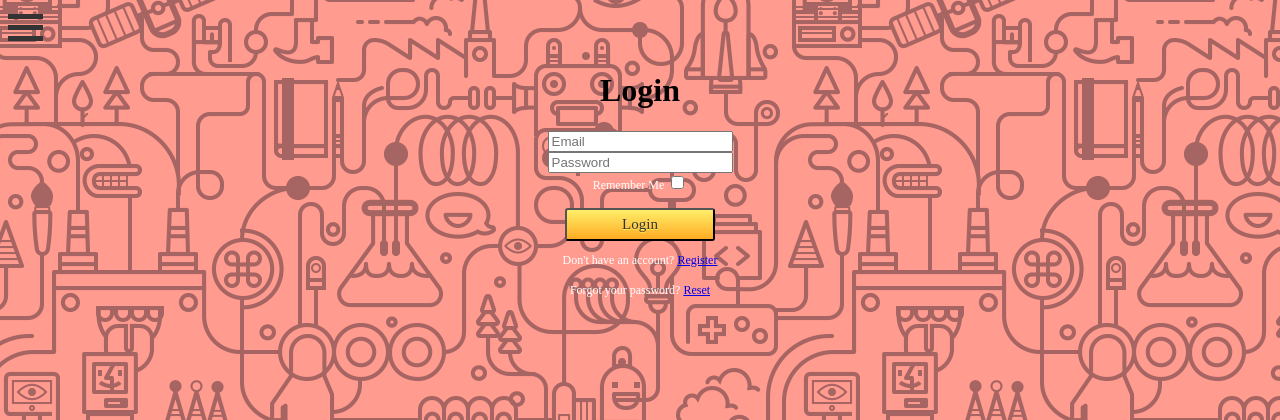
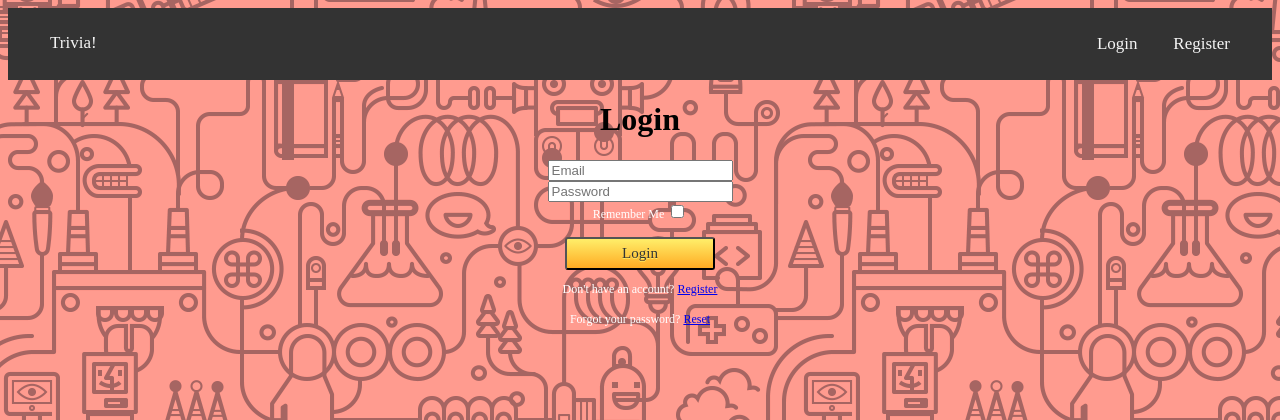
Before and after one commit to jorgerivero3/project_2, a Flask app: a page that uses Application/templates/layout.html in a window 1280 px wide. Shown: the top 420 px of the page. Run offline with Flask 2, Linux system fonts and the light colour scheme; some web fonts are replaced.

Commit message:
NEvermind to the vertical menu

```diff
--- a/Application/static/style.css
+++ b/Application/static/style.css
@@ -102,7 +102,7 @@ h1 {
   color: white;
 }
 
-/*.navBar {
+.navBar {
   border: 1px solid #333333;
   transition: 0.9s ease;
   overflow: hidden;
@@ -130,68 +130,3 @@ Add a color to the active/current link
   background-color: #4CAF50;
   color: blue;
 }
-*/
-
- /* The side navigation menu */
-.sidenav {
-    height: 100%; /* 100% Full-height */
-    width: 0; /* 0 width - change this with JavaScript */
-    position: fixed; /* Stay in place */
-    z-index: 1; /* Stay on top */
-    top: 0;
-    left: 0;
-    background-color: #111; /* Black*/
-    overflow-x: hidden; /* Disable horizontal scroll */
-    padding-top: 60px; /* Place content 60px from the top */
-    transition: 0.5s; /* 0.5 second transition effect to slide in the sidenav */
-    font-family: "HankenBook";
-}
-
-/* The navigation menu links */
-.sidenav a {
-    padding: 8px 8px 8px 32px;
-    text-decoration: none;
-    font-size: 25px;
-    color: #818181;
-    display: block;
-    transition: 0.3s;
-}
-
-/* When you mouse over the navigation links, change their color */
-.sidenav a:hover {
-    color: #f1f1f1;
-}
-
-/* Position and style the close button (top right corner) */
-.sidenav .closebtn {
-    position: absolute;
-    top: 0;
-    right: 25px;
-    font-size: 36px;
-    margin-left: 50px;
-}
-
-/* Style page content - use this if you want to push the page content to the right when you open the side navigation */
-#main {
-    transition: margin-left .5s;
-    padding: 20px;
-}
-
-/* On smaller screens, where height is less than 450px, change the style of the sidenav (less padding and a smaller font size) */
-@media screen and (max-height: 450px) {
-    .sidenav {padding-top: 15px;}
-    .sidenav a {font-size: 18px;}
-}
-
-.container {
-    display: inline-block;
-    cursor: pointer;
-}
-
-.bar1, .bar2, .bar3 {
-    width: 35px;
-    height: 5px;
-    background-color: #333;
-    margin: 6px 0;
-    transition: 0.4s;
-}
--- a/Application/templates/layout.html
+++ b/Application/templates/layout.html
@@ -13,7 +13,7 @@
     <link rel="stylesheet" media="screen" href="{{url_for('static', filename='style.css') }}" type="text/css"/>
 </head>
 <body>
-	<!---<div class="navBar">
+	<div class="navBar">
 		{% if current_user.is_authenticated %}
 			<div align="left" style="position: relative; top: 9px;">
 				<a href="/">Trivia!</a>
@@ -33,45 +33,7 @@
 			</div>
 
 		{% endif %}
-	</div>--->
-
-		<div id="mySidenav" class="sidenav">
- 			<a href="javascript:void(0)" class="closebtn" onclick="closeNav()">&times;</a>
- 			{% if current_user.is_authenticated %}
-					<a href="/">Trivia!</a>
-					<a href="/friends">Friends</a>
-					<a href="/account">Account</a>
-					<a href="/logout">Logout</a>
-			{% else %}
-					<a href="/">Trivia!</a>
-					<a href="/login">Login</a>
-					<a href="/register">Register</a>
-			{% endif %}
 	</div>
-
-		<!-- Use any element to open the sidenav -->
-		<span onclick="openNav()">
-			<div class="container">
-			  <div class="bar1"></div>
-			  <div class="bar2"></div>
-			  <div class="bar3"></div>
-			</div>
-		</span>
-
-		<script type="text/javascript">
-			function openNav() {
-			    document.getElementById("mySidenav").style.width = "250px";
-			    document.getElementById("main").style.marginLeft = "250px";
-			    document.body.style.backgroundColor = "rgba(0,0,0,0.4)";
-			}
-
-			/* Set the width of the side navigation to 0 and the left margin of the page content to 0, and the background color of body to white */
-			function closeNav() {
-			    document.getElementById("mySidenav").style.width = "0";
-			    document.getElementById("main").style.marginLeft = "0";
-			    document.body.style.backgroundColor = "white";
-			}
-		</script>
 
 
 	<div id="content" style="margin: 0 50px">
@@ -87,7 +49,6 @@
 	</div>
 
    	{% block content %}{% endblock %}
-    </div>
 </body>
 
 </html>
```
Lines whose indentation alone changed are shown as unchanged.
